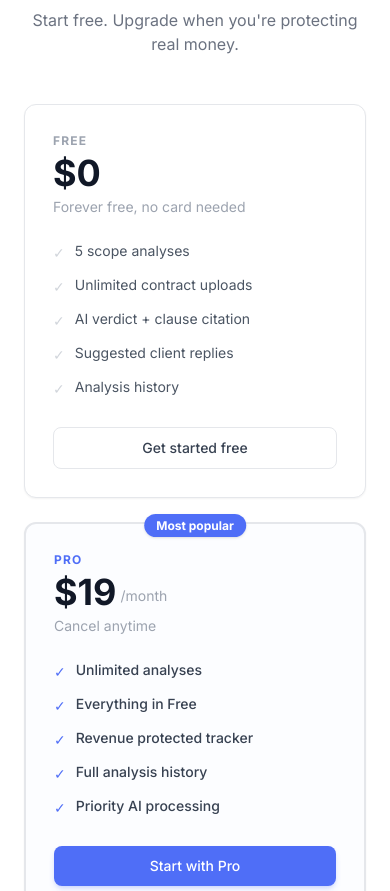
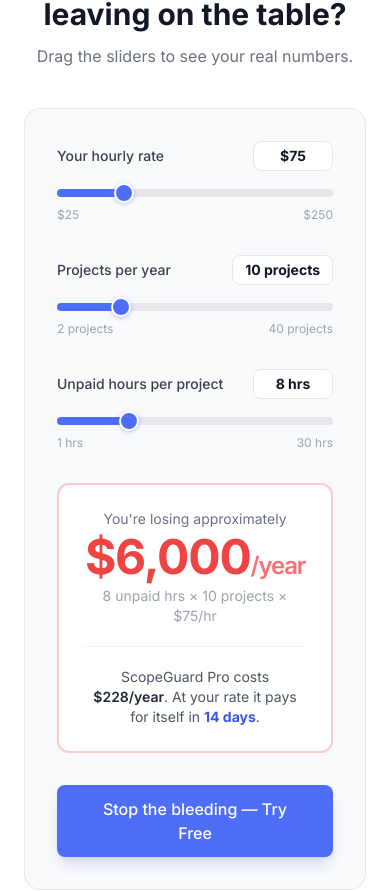
Before and after one commit to exp300/scopeguard, a React (Vite) app in the folder frontend/: page / in a window 390 px wide. Shown: the part 4068-4959 px from the top of the page. Built offline with nearby package versions, Linux system fonts and the light colour scheme; the HTML template or start-up script is replaced by a standard one.

Commit message:
feat: add loss calculator to landing page

```diff
--- a/frontend/src/index.css
+++ b/frontend/src/index.css
@@ -6,6 +6,27 @@
   body {
     @apply bg-gray-50 text-gray-900 antialiased;
   }
+}
+
+/* Range input thumb — cross-browser */
+input[type='range']::-webkit-slider-thumb {
+  -webkit-appearance: none;
+  width: 20px;
+  height: 20px;
+  border-radius: 50%;
+  background: #4f6ef7;
+  border: 2px solid #fff;
+  box-shadow: 0 1px 4px rgba(79,110,247,0.4);
+  cursor: pointer;
+}
+input[type='range']::-moz-range-thumb {
+  width: 20px;
+  height: 20px;
+  border-radius: 50%;
+  background: #4f6ef7;
+  border: 2px solid #fff;
+  box-shadow: 0 1px 4px rgba(79,110,247,0.4);
+  cursor: pointer;
 }
 
 @layer components {
--- a/frontend/src/pages/Landing.jsx
+++ b/frontend/src/pages/Landing.jsx
@@ -9,6 +9,7 @@ export default function Landing() {
       <SocialProof />
       <HowItWorks />
       <PainSection />
+      <Calculator />
       <Pricing />
       <PrivacySection />
       <FinalCTA />
@@ -349,6 +350,118 @@ function PainSection() {
   );
 }
 
+/* ─── Calculator ───────────────────────────────────────────────────────── */
+function Calculator() {
+  const [rate, setRate]     = useState(75);
+  const [projects, setProjects] = useState(10);
+  const [hours, setHours]   = useState(8);
+
+  const lossPerYear   = rate * hours * projects;
+  const scopeguardCost = 19 * 12; // $228/year
+  const daysToPayOff  = Math.ceil(scopeguardCost / (lossPerYear / 365));
+
+  return (
+    <section className="py-20 bg-white">
+      <div className="max-w-3xl mx-auto px-6">
+        <div className="text-center mb-10">
+          <p className="text-xs font-bold uppercase tracking-widest text-red-500 mb-3">Scope Creep Calculator</p>
+          <h2 className="text-3xl sm:text-4xl font-extrabold text-gray-900">How much are you leaving on the table?</h2>
+          <p className="text-gray-500 mt-3">Drag the sliders to see your real numbers.</p>
+        </div>
+
+        <div className="bg-gray-50 border border-gray-200 rounded-2xl p-8 space-y-8">
+          {/* Sliders */}
+          <Slider
+            label="Your hourly rate"
+            value={rate}
+            min={25} max={250} step={5}
+            format={v => `$${v}`}
+            onChange={setRate}
+          />
+          <Slider
+            label="Projects per year"
+            value={projects}
+            min={2} max={40} step={1}
+            format={v => `${v} projects`}
+            onChange={setProjects}
+          />
+          <Slider
+            label="Unpaid hours per project"
+            value={hours}
+            min={1} max={30} step={1}
+            format={v => `${v} hrs`}
+            onChange={setHours}
+          />
+
+          {/* Result */}
+          <div className="bg-white rounded-xl border-2 border-red-200 p-6 text-center">
+            <p className="text-sm text-gray-500 mb-1">You're losing approximately</p>
+            <p className="text-5xl font-extrabold text-red-500 tracking-tight mb-1">
+              ${lossPerYear.toLocaleString()}
+              <span className="text-2xl font-semibold text-red-400">/year</span>
+            </p>
+            <p className="text-sm text-gray-400 mt-1 mb-5">
+              {hours} unpaid hrs × {projects} projects × ${rate}/hr
+            </p>
+            <div className="h-px bg-gray-100 mb-5" />
+            <p className="text-sm text-gray-600">
+              ScopeGuard Pro costs{' '}
+              <span className="font-semibold text-gray-800">$228/year</span>.
+              {daysToPayOff <= 365 ? (
+                <>
+                  {' '}At your rate it pays for itself in{' '}
+                  <span className="font-bold text-brand-600">{daysToPayOff} {daysToPayOff === 1 ? 'day' : 'days'}</span>.
+                </>
+              ) : (
+                <> That's less than 2% of your annual scope creep losses.</>
+              )}
+            </p>
+          </div>
+
+          <div className="text-center">
+            <Link
+              to="/register"
+              className="inline-block btn-primary px-8 py-3 text-base shadow-lg shadow-brand-500/20"
+            >
+              Stop the bleeding — Try Free
+            </Link>
+          </div>
+        </div>
+      </div>
+    </section>
+  );
+}
+
+function Slider({ label, value, min, max, step, format, onChange }) {
+  const pct = ((value - min) / (max - min)) * 100;
+  return (
+    <div>
+      <div className="flex items-center justify-between mb-2">
+        <label className="text-sm font-medium text-gray-700">{label}</label>
+        <span className="text-sm font-bold text-gray-900 bg-white border border-gray-200 rounded-lg px-3 py-1 min-w-[80px] text-center">
+          {format(value)}
+        </span>
+      </div>
+      <div className="relative">
+        <input
+          type="range"
+          min={min} max={max} step={step}
+          value={value}
+          onChange={e => onChange(Number(e.target.value))}
+          className="w-full h-2 rounded-full appearance-none cursor-pointer"
+          style={{
+            background: `linear-gradient(to right, #4f6ef7 ${pct}%, #e5e7eb ${pct}%)`,
+          }}
+        />
+      </div>
+      <div className="flex justify-between text-xs text-gray-400 mt-1">
+        <span>{format(min)}</span>
+        <span>{format(max)}</span>
+      </div>
+    </div>
+  );
+}
+
 /* ─── Pricing ──────────────────────────────────────────────────────────── */
 function Pricing() {
   return (
```
